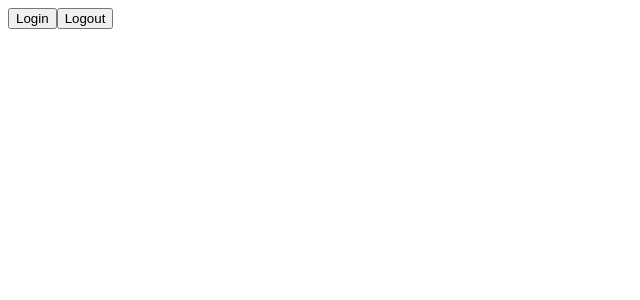
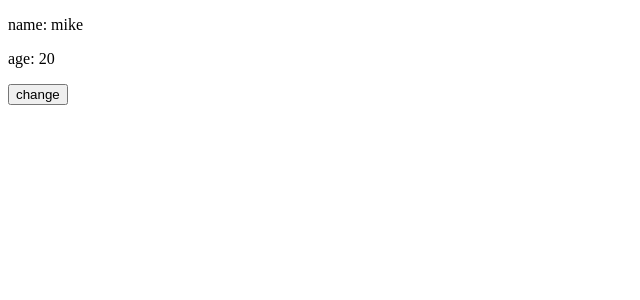
Before and after one commit to kim0hun/Inflearn_React, a React (Vite) app in the folder study/: page / in a window 1280 px wide. Shown: the top 300 px of the page, without its empty margins (0-640 px from the left). Built offline with nearby package versions, Linux system fonts and the light colour scheme.

Commit message:
상태가 필요한 이유

```diff
--- a/study/src/App.tsx
+++ b/study/src/App.tsx
@@ -1,16 +1,16 @@
-import Button from "./components/Button";
-
 export default function App() {
-  const handleClick = (message: string) => alert(message);
-
+  let name = "mike";
+  let age = 20;
+  const handleClick = () => {
+    name = "john";
+    age = 30;
+    console.log(name, age);
+  };
   return (
     <>
-      <Button handleClick={handleClick} message="로그인이 되었습니다.">
-        Login
-      </Button>
-      <Button handleClick={handleClick} message="로그아웃이 되었습니다.">
-        Logout
-      </Button>
+      <p>name: {name}</p>
+      <p>age: {age}</p>
+      <button onClick={handleClick}>change</button>
     </>
   );
 }
--- a/study/src/components/Button.tsx
+++ /dev/null
@@ -1,15 +0,0 @@
-export default function Button({
-  message,
-  handleClick,
-  children,
-}: {
-  children: React.ReactNode;
-  message: string;
-  handleClick: (message: string) => void;
-}) {
-  return (
-    <>
-      <button onClick={() => handleClick(message)}>{children}</button>
-    </>
-  );
-}
```
